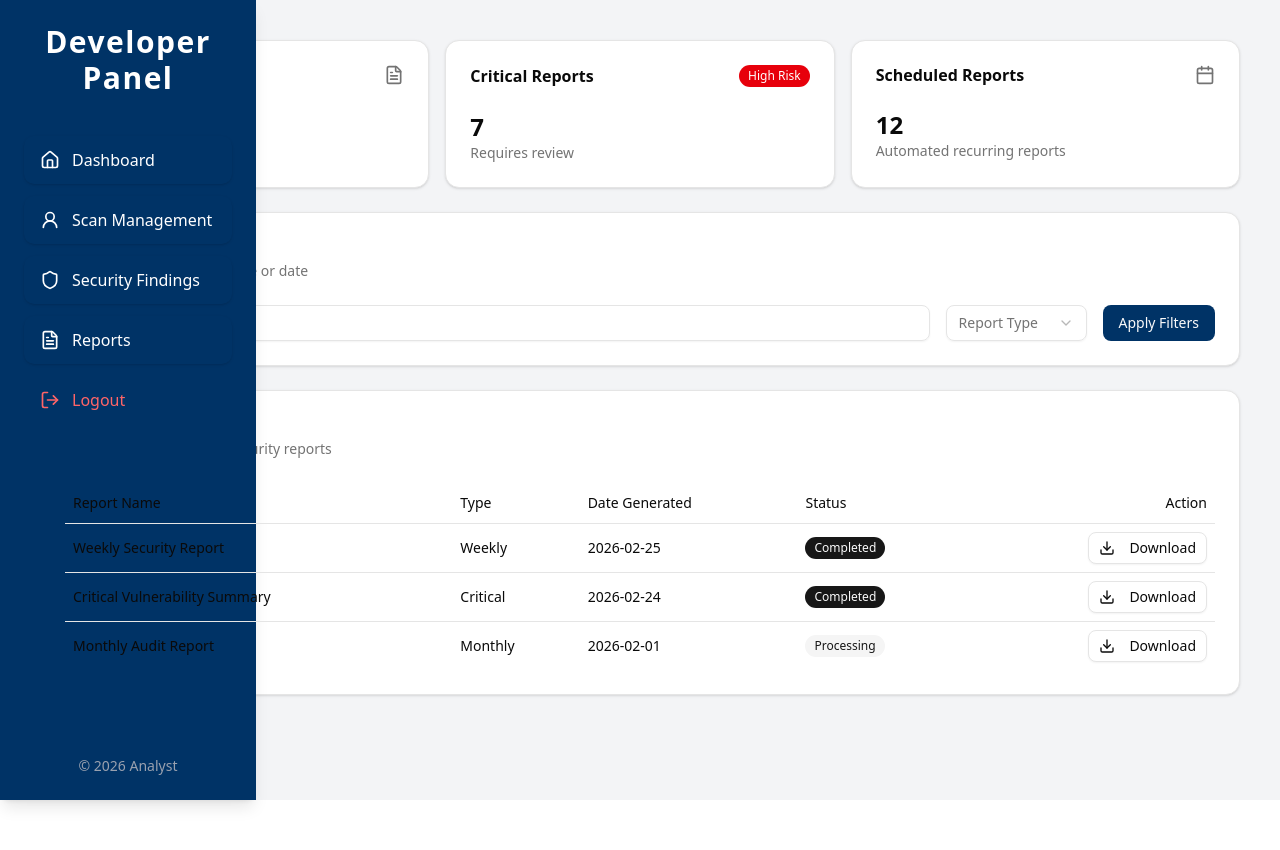
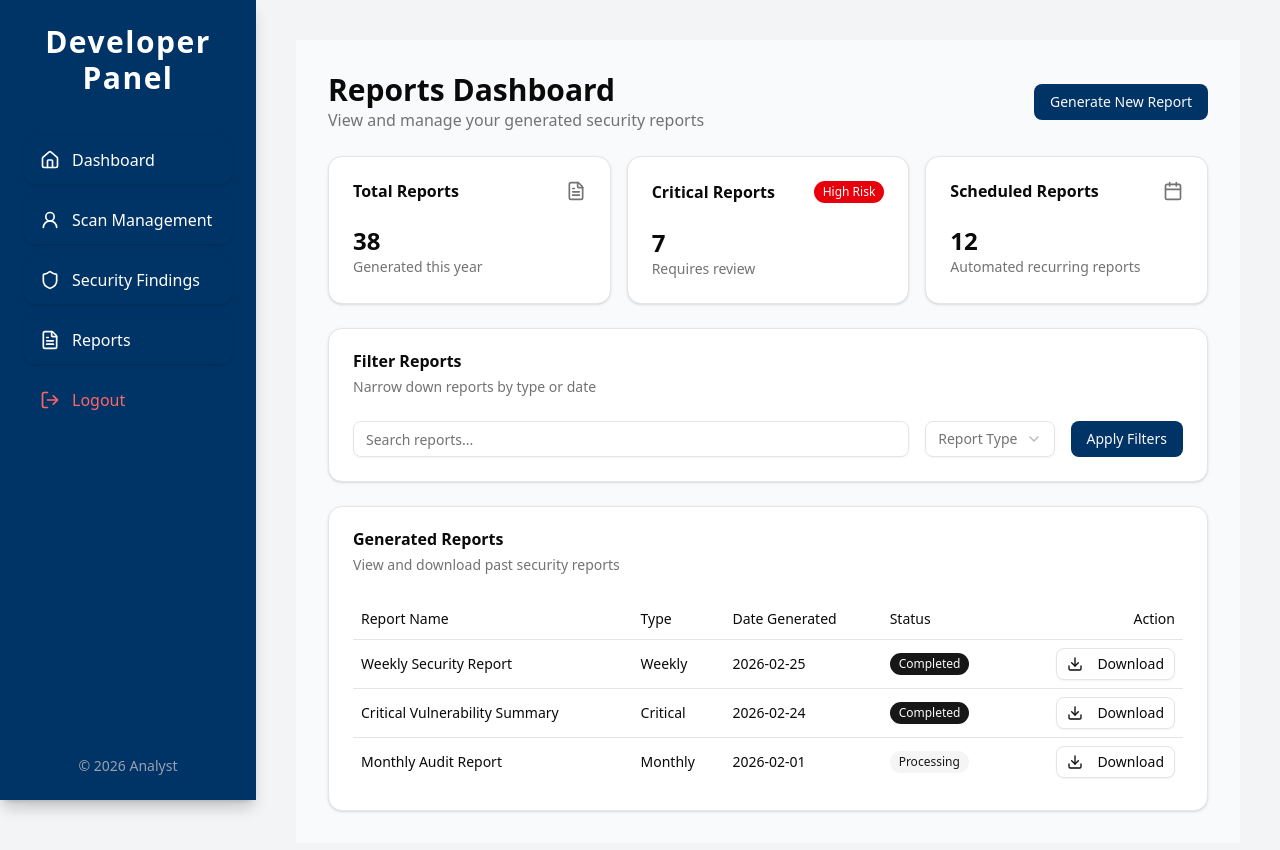
Before and after one commit to vulnerability-scanner-website/Final-year-project, a Next.js app in the folder frontend/: page /dashboard/developer/reports in a window 1280 px wide. Shown: the top 850 px of the page. Before the commit the page ends 800 px from the top, so only its background shows below. Built offline with nearby package versions, Linux system fonts and the light colour scheme.

Commit message:
edited report page

```diff
--- a/frontend/src/app/dashboard/developer/reports/page.jsx
+++ b/frontend/src/app/dashboard/developer/reports/page.jsx
@@ -1,8 +1,7 @@
 "use client";
 
 import React from "react";
-
-
+import DeveloperSideBar from "@/components/sidebar/DeveloperSideBar/Developer";
 import {
   Card,
   CardHeader,
@@ -10,67 +9,43 @@ import {
   CardDescription,
   CardContent,
 } from "@/components/ui/card";
-
 import { Button } from "@/components/ui/button";
 import { Badge } from "@/components/ui/badge";
-import { Separator } from "@/components/ui/separator";
 import { Input } from "@/components/ui/input";
-
-import {
-  Select,
-  SelectTrigger,
-  SelectValue,
-  SelectContent,
-  SelectItem,
-} from "@/components/ui/select";
-
-import {
-  Table,
-  TableHeader,
-  TableRow,
-  TableHead,
-  TableBody,
-  TableCell,
-} from "@/components/ui/table";
-
+import { Select, SelectTrigger, SelectValue, SelectContent, SelectItem } from "@/components/ui/select";
+import { Table, TableHeader, TableRow, TableHead, TableBody, TableCell } from "@/components/ui/table";
 import { FileText, Download, Calendar } from "lucide-react";
 
 /* ---------------- Mock Data ---------------- */
-
 const reports = [
-  {
-    id: 1,
-    name: "Weekly Security Report",
-    type: "Weekly",
-    generated: "2026-02-25",
-    status: "Completed",
-  },
-  {
-    id: 2,
-    name: "Critical Vulnerability Summary",
-    type: "Critical",
-    generated: "2026-02-24",
-    status: "Completed",
-  },
-  {
-    id: 3,
-    name: "Monthly Audit Report",
-    type: "Monthly",
-    generated: "2026-02-01",
-    status: "Processing",
-  },
+  { id: 1, name: "Weekly Security Report", type: "Weekly", generated: "2026-02-25", status: "Completed" },
+  { id: 2, name: "Critical Vulnerability Summary", type: "Critical", generated: "2026-02-24", status: "Completed" },
+  { id: 3, name: "Monthly Audit Report", type: "Monthly", generated: "2026-02-01", status: "Processing" },
 ];
 
-export default function Page() {
+export default function ReportPage() {
   return (
-    <div className=" space-y-6">
+    <div className="flex">
+      {/* Sidebar */}
+      <DeveloperSideBar />
 
-
-      {/* ---------------- Summary Cards ---------------- */}
-
+      {/* Main Content */}
+      <main className="flex-1 ml-64 p-8 space-y-6 bg-gray-50 min-h-screen">
+        <div className="flex justify-between items-center mb-6">
+          <div>
+          <h1 className="text-3xl font-bold">Reports Dashboard</h1>
+          <p className="text-muted-foreground">
+            View and manage your generated security reports
+          </p>
+        </div>
+        <div>
+          <Button className="bg-[#003366] hover:bg-[#00264d] cursor-pointer">Generate New Report</Button>
+        </div>
+        </div>
+        {/* Summary Cards */}
         <div className="grid gap-4 md:grid-cols-3">
           <Card>
-          <CardHeader className="flex flex-row items-center justify-between">
+            <CardHeader className="flex justify-between items-center">
               <CardTitle>Total Reports</CardTitle>
               <FileText className="h-5 w-5 text-muted-foreground" />
             </CardHeader>
@@ -81,7 +56,7 @@ export default function Page() {
           </Card>
 
           <Card>
-          <CardHeader className="flex flex-row items-center justify-between">
+            <CardHeader className="flex justify-between items-center">
               <CardTitle>Critical Reports</CardTitle>
               <Badge variant="destructive">High Risk</Badge>
             </CardHeader>
@@ -92,21 +67,18 @@ export default function Page() {
           </Card>
 
           <Card>
-          <CardHeader className="flex flex-row items-center justify-between">
+            <CardHeader className="flex justify-between items-center">
               <CardTitle>Scheduled Reports</CardTitle>
               <Calendar className="h-5 w-5 text-muted-foreground" />
             </CardHeader>
             <CardContent>
               <div className="text-2xl font-bold">12</div>
-            <p className="text-sm text-muted-foreground">
-              Automated recurring reports
-            </p>
+              <p className="text-sm text-muted-foreground">Automated recurring reports</p>
             </CardContent>
           </Card>
         </div>
 
-      {/* ---------------- Filters ---------------- */}
-
+        {/* Filter Section */}
         <Card>
           <CardHeader>
             <CardTitle>Filter Reports</CardTitle>
@@ -126,20 +98,15 @@ export default function Page() {
               </SelectContent>
             </Select>
 
-          <Button className="bg-[#003366] hover:bg-[#00264d]">
-            Apply Filters
-          </Button>
+            <Button className="bg-[#003366] hover:bg-[#00264d]">Apply Filters</Button>
           </CardContent>
         </Card>
 
-      {/* ---------------- Reports Table ---------------- */}
-
+        {/* Reports Table */}
         <Card>
           <CardHeader>
             <CardTitle>Generated Reports</CardTitle>
-          <CardDescription>
-            View and download past security reports
-          </CardDescription>
+            <CardDescription>View and download past security reports</CardDescription>
           </CardHeader>
 
           <CardContent>
@@ -153,7 +120,6 @@ export default function Page() {
                   <TableHead className="text-right">Action</TableHead>
                 </TableRow>
               </TableHeader>
-
               <TableBody>
                 {reports.map((report) => (
                   <TableRow key={report.id}>
@@ -161,11 +127,7 @@ export default function Page() {
                     <TableCell>{report.type}</TableCell>
                     <TableCell>{report.generated}</TableCell>
                     <TableCell>
-                    <Badge
-                      variant={
-                        report.status === "Completed" ? "default" : "secondary"
-                      }
-                    >
+                      <Badge variant={report.status === "Completed" ? "default" : "secondary"}>
                         {report.status}
                       </Badge>
                     </TableCell>
@@ -181,6 +143,7 @@ export default function Page() {
             </Table>
           </CardContent>
         </Card>
+      </main>
     </div>
   );
 }
```
Lines whose indentation alone changed are shown as unchanged.
